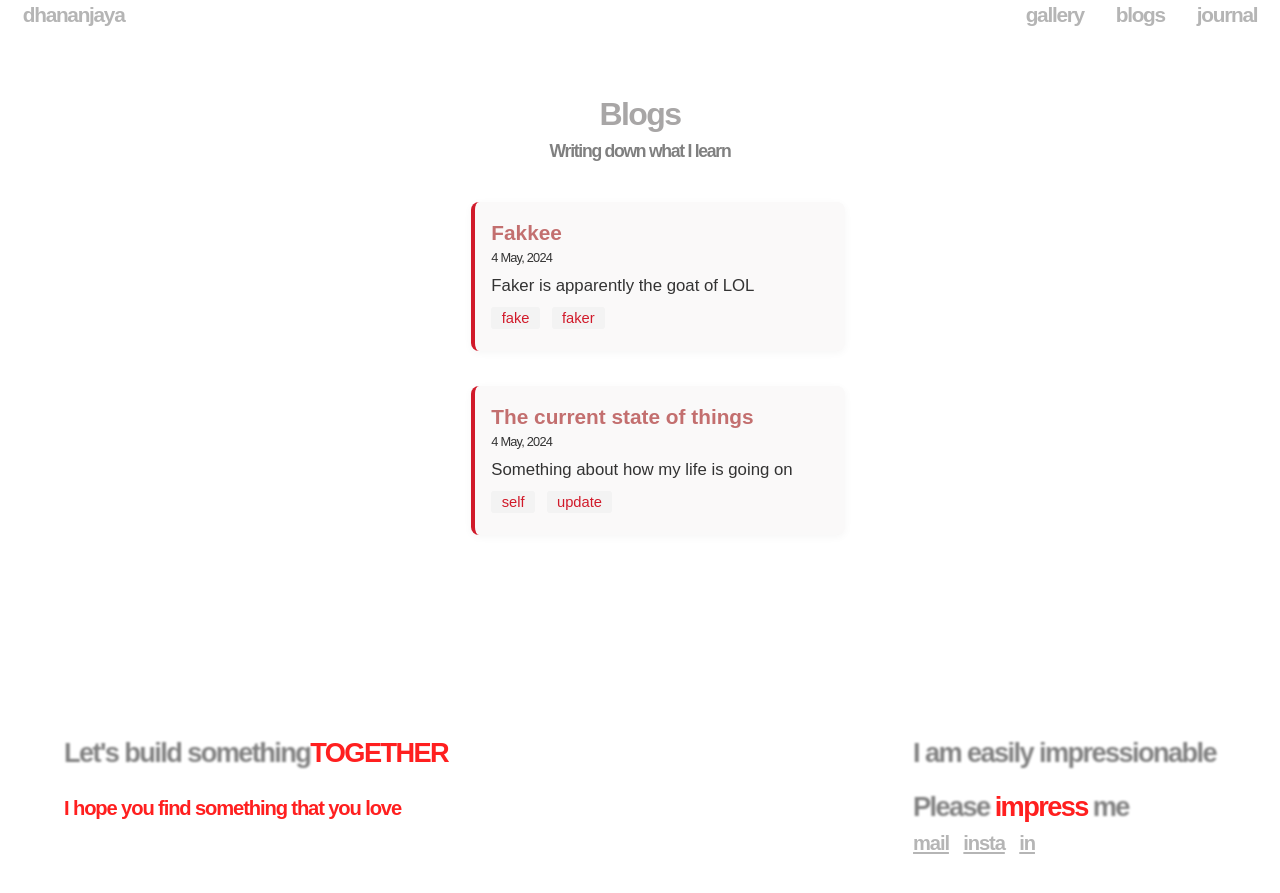
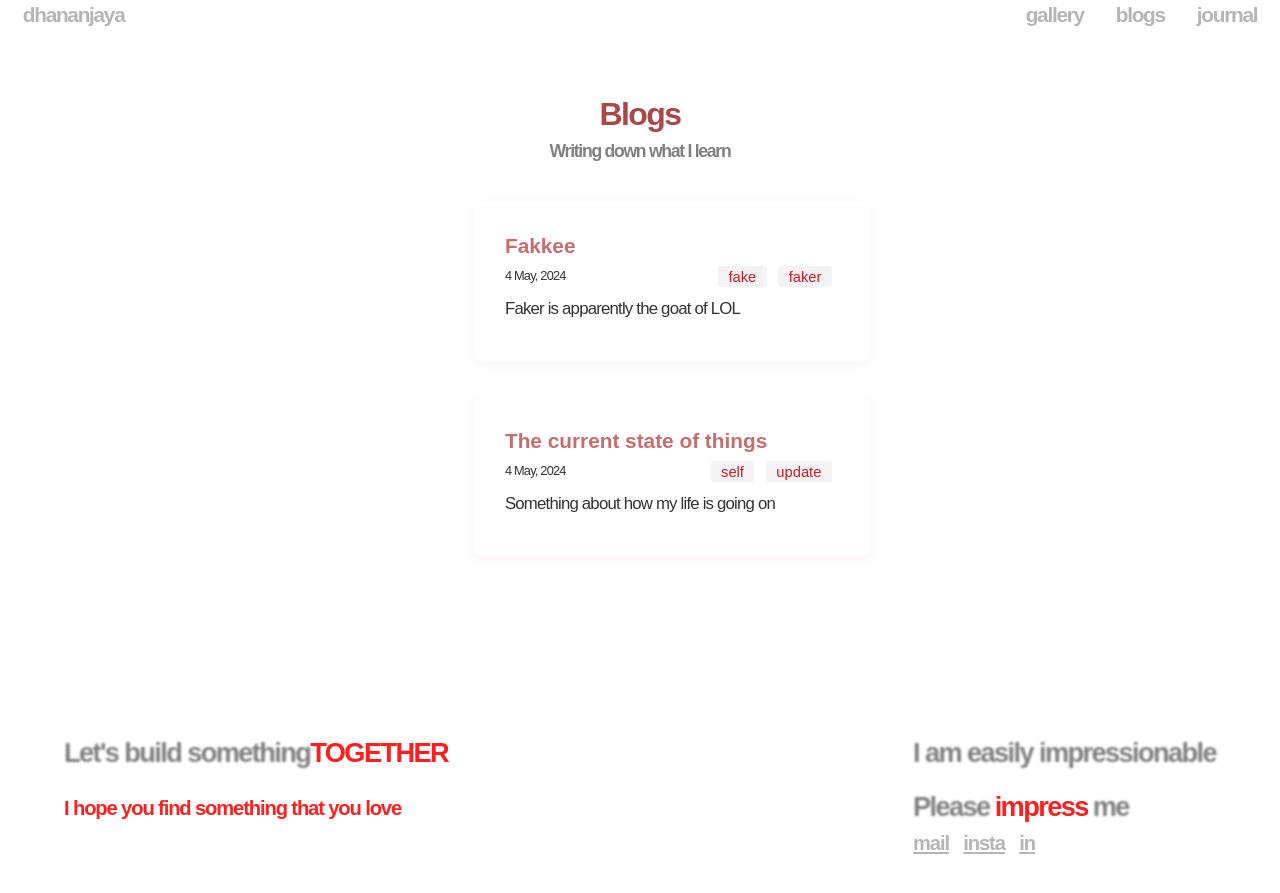
Before and after one commit to thelastone07/thelastone07.github.io, a Jekyll site: the page built from blogs.md, in a window 1280 px wide. Shown: the top 893 px of the page. Built offline with Jekyll 4.4.1, drawn with Linux system fonts in a browser that asks for light colours.

Commit message:
upadted css of journal + some other changes

```diff
--- a/Gemfile
+++ b/Gemfile
@@ -18,6 +18,7 @@ group :jekyll_plugins do
   gem "jekyll-feed", "~> 0.12"
 end
 
+gem "jekyll-sitemap"
 # Windows and JRuby does not include zoneinfo files, so bundle the tzinfo-data gem
 # and associated library.
 platforms :mingw, :x64_mingw, :mswin, :jruby do
--- a/_layouts/default.html
+++ b/_layouts/default.html
@@ -41,13 +41,15 @@
             {% for journal in site.journals %}
               <div class="journal-entry">
                 <h2><a href="{{ journal.url }}">{{ journal.title }}</a></h2>
+                <div class="first-line">
                 <p class="date">{{ journal.date | date: "%-d %b, %Y" }}</p>
-                <p>{{ journal.excerpt }}</p>
                 <div class="journal-categories">
                   {% for category in journal.categories %}
                     <span class="category">{{ category }}</span>
                   {% endfor %}
                 </div>
+                </div>
+                <p>{{ journal.excerpt }}</p>
               </div>
             {% endfor %}
           </div>
--- a/assets/css/default.css
+++ b/assets/css/default.css
@@ -190,6 +190,9 @@ html, body {
               display : flex;
               flex-direction: column;
           }
+          .footer-left {
+            display: none;
+        }
           .footer-right {
               margin-left : 6vw;
               text-align: right;
@@ -226,7 +229,7 @@ html, body {
   font-size: 2rem;
   font-weight: 700;
   text-align : center;
-  color: #a8a6a6;
+  color: #aa4848;
   margin-bottom: 0.5rem;
   letter-spacing: -0.1rem;
 }
@@ -246,20 +249,37 @@ html, body {
   width : 100%;
 }
 
+/* .journal-entry {
+  padding: 2rem 2rem;
+  border-left: 4px solid #cbcbcb;
+  background: #faf9f900;
+  border-radius: 8px;
+  text-align: left;
+  width: 100%;
+} */
+
 .journal-entry {
-  padding: 1.2rem 1rem;
-  border-left: 4px solid #d11a2a;
-  background: #faf9f9;
-  border-radius: 8px;
-  box-shadow: 0 2px 8px rgba(0,0,0,0.04);
+  padding: 2rem 2rem;
+  background: #fff;
+  border-radius: 10px;
+  box-shadow: 0 2px 8px rgba(170, 72, 72, 0.08);
   text-align: left;
-  width : 100%;
+  width: 100%;
+  border: none;
+  transition: box-shadow 0.3s ease-in-out; /* Smooth transition */
 }
+
+.journal-entry:hover {
+  box-shadow: 0 4px 12px rgba(170, 72, 72, 0.2); /* Darker & larger shadow */
+}
+
+
+
 
 .journal-entry h2 {
   margin: 0 0 0.3rem 0;
   font-size: 1.3rem;
-  font-weight: 600;
+  font-weight:  600;
 }
 
 .journal-entry h2 a {
@@ -274,7 +294,7 @@ html, body {
 
 .date {
   font-size: 0.8rem !important;
-  color: #888;
+  color: #888888;
   letter-spacing: -0.05rem;;
   margin-bottom: 1rem;
 }
@@ -283,11 +303,20 @@ html, body {
   margin: 0.3rem 0 0.7rem 0;
   color: #333;
   font-size: 1.05rem;
+  letter-spacing: -0.05rem;
+}
+
+.first-line {
+  display: flex;
+  flex-direction: row;
+  justify-content: space-between;
 }
 
 .journal-categories {
   margin-top: 0.2rem;
+  text-align: right;
 }
+
 
 .category {
   display: inline-block;
--- a/assets/css/gallery.css
+++ b/assets/css/gallery.css
@@ -190,6 +190,9 @@ body {
             display : flex;
             flex-direction: column;
         }
+        .footer-left {
+          display: none;
+      }
         .footer-right {
             margin-left : 6vw;
             text-align: right;
--- a/assets/css/post.css
+++ b/assets/css/post.css
@@ -190,6 +190,9 @@ html, body {
               display : flex;
               flex-direction: column;
           }
+          .footer-left {
+            display: none;
+        }
           .footer-right {
               margin-left : 6vw;
               text-align: right;
```
Also changed, not shown: assets/css/index.css (+7 -1 lines), Gemfile.lock.
